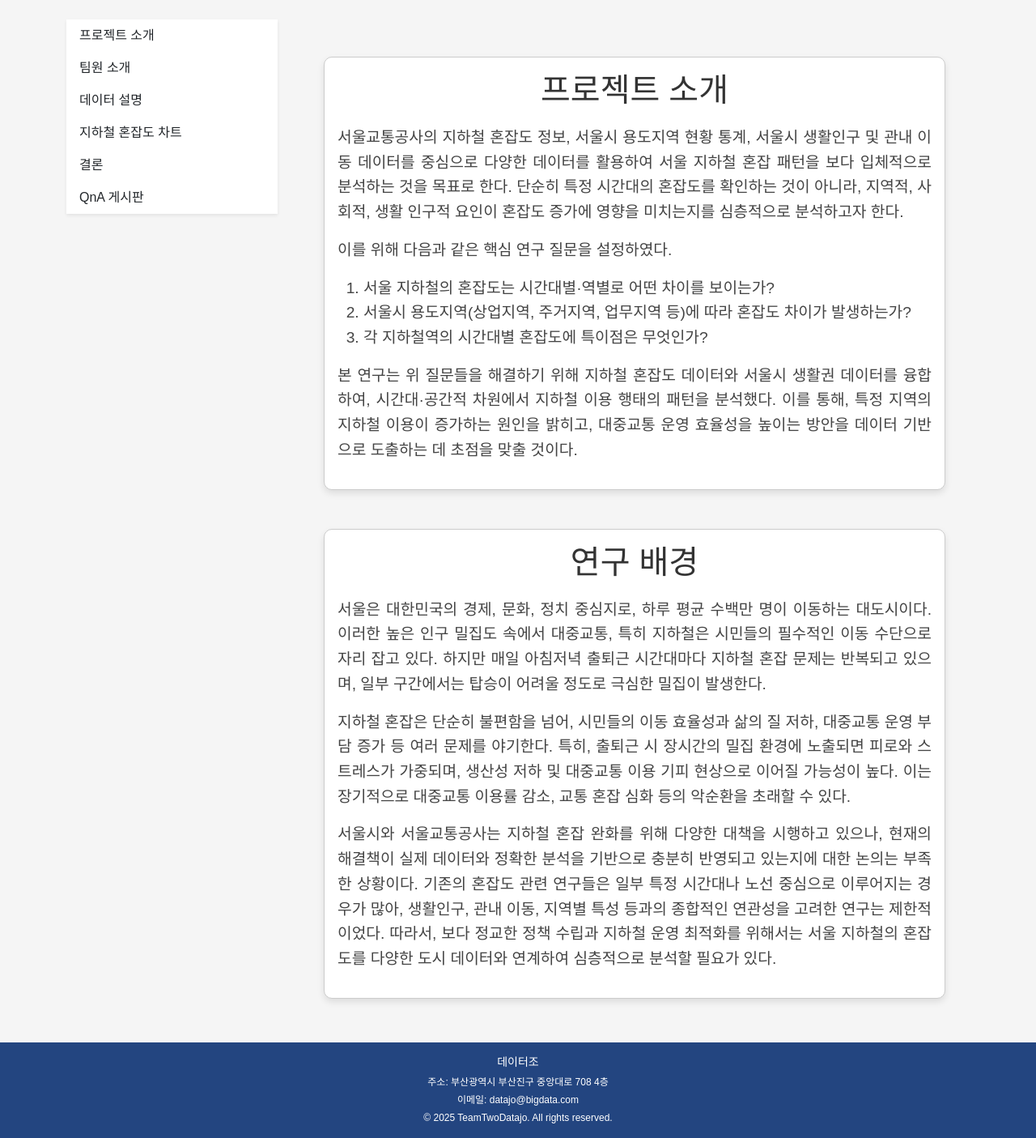
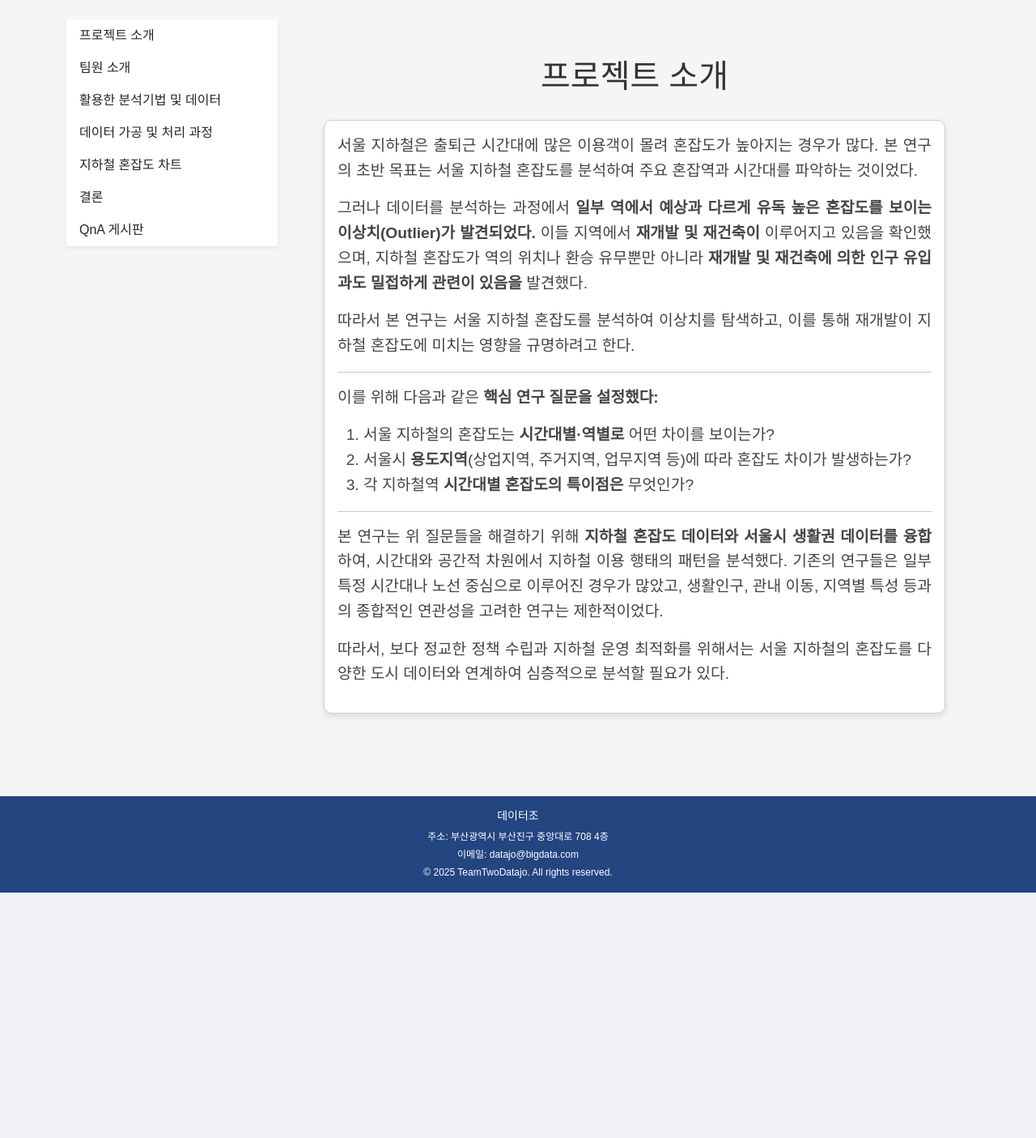
Before and after one commit to compass149/MetroBigDataInsights, a Django app: page /intro/ in a window 1280 px wide. Shown: the part 72-1477 px from the top of the page at 81% size. After the commit the page ends 1174 px from the top, so only its background shows below. Run offline with Django 5.2, Linux system fonts and the light colour scheme; some libraries are stand-ins or nearby versions.

Commit message:
[feat]데이터 관련 페이지 수정

```diff
--- a/mysite/intro/urls.py
+++ b/mysite/intro/urls.py
@@ -6,6 +6,7 @@ urlpatterns = [
     path('', views.index, name='index'),        # 메인 페이지
     path('member/', views.member, name='member'),  # 팀원 소개 페이지
     path('data_source/', views.data_source, name='data_source'),  # 데이터 소개 페이지
+    path('data_processing/', views.data_processing, name='data_processing'),  # 데이터 소개 페이지
     path('chart/', views.chart, name='chart'),  # 데이터 소개 페이지
     path('conclusion/', views.conclusion, name='conclusion'),  # 데이터 소개 페이지
 ]
--- a/mysite/intro/views.py
+++ b/mysite/intro/views.py
@@ -9,6 +9,9 @@ def member(request):
 def data_source(request):
     return render(request, 'intro/data_source.html',{'page_title': '활용 데이터'})
 
+def data_processing(request):
+    return render(request, 'intro/data_processing.html',{'page_title': '데이터 가공 및 처리 과정'})
+
 def chart(request):
     return render(request, 'intro/chart.html',{'page_title': '지하철 혼잡도 차트'})
 
--- a/mysite/templates/base.html
+++ b/mysite/templates/base.html
@@ -118,7 +118,12 @@
                         <a href="{% url 'intro:data_source' %}"
                            class="list-group-item list-group-item-action"
                            style="{% if request.path == '/intro/data_source/' %}background-color: rgba(91, 179, 216, 0.58);{% endif %}">
-                            데이터 설명
+                            활용한 분석기법 및 데이터
+                        </a>
+                        <a href="{% url 'intro:data_processing' %}"
+                           class="list-group-item list-group-item-action"
+                           style="{% if request.path == '/intro/data_processing/' %}background-color: rgba(91, 179, 216, 0.58);{% endif %}">
+                            데이터 가공 및 처리 과정
                         </a>
                         <a href="{% url 'intro:chart' %}"
                            class="list-group-item list-group-item-action"
--- a/mysite/templates/intro/index.html
+++ b/mysite/templates/intro/index.html
@@ -5,64 +5,53 @@
 
 {% block content %}
 <div class="container" style="padding: 30px; max-width: 1000px; margin: 0 auto;">
-
+    <h2 style="text-align: center; font-size: 2.5em; color: #333; margin-bottom: 30px;">프로젝트 소개</h2>
     <!-- 프로젝트 소개 카드 -->
     <div class="card mb-5" style="border-radius: 10px; box-shadow: 0 4px 8px rgba(0, 0, 0, 0.1);">
         <div class="card-body">
-            <h1 class="card-title" style="font-size: 2.5em; color: #333; margin-bottom: 20px;">프로젝트 소개</h1>
+
             <p style="font-size: 1.2em; color: #444; line-height: 1.6; text-align: justify;">
-                {{ description }}
+                서울 지하철은 출퇴근 시간대에 많은 이용객이 몰려 혼잡도가 높아지는 경우가 많다.
+                본 연구의 초반 목표는 서울 지하철 혼잡도를 분석하여 주요 혼잡역과 시간대를 파악하는 것이었다.
             </p>
+
             <p style="font-size: 1.2em; color: #444; line-height: 1.6; text-align: justify;">
-                서울교통공사의 지하철 혼잡도 정보, 서울시 용도지역 현황 통계, 서울시 생활인구 및 관내 이동 데이터를 중심으로 다양한 데이터를 활용하여
-                서울 지하철 혼잡 패턴을 보다 입체적으로 분석하는 것을 목표로 한다.
-                단순히 특정 시간대의 혼잡도를 확인하는 것이 아니라, 지역적, 사회적, 생활 인구적 요인이 혼잡도 증가에 영향을 미치는지를 심층적으로 분석하고자 한다.
+                그러나 데이터를 분석하는 과정에서 <strong>일부 역에서 예상과 다르게 유독 높은 혼잡도를 보이는 이상치(Outlier)가 발견되었다.</strong>
+                이들 지역에서 <strong>재개발 및 재건축이</strong> 이루어지고 있음을 확인했으며,
+                지하철 혼잡도가 역의 위치나 환승 유무뿐만 아니라 <strong>재개발 및 재건축에 의한 인구 유입과도 밀접하게 관련이 있음을</strong> 발견했다.
             </p>
+
             <p style="font-size: 1.2em; color: #444; line-height: 1.6; text-align: justify;">
-                이를 위해 다음과 같은 핵심 연구 질문을 설정하였다.
+                따라서 본 연구는 서울 지하철 혼잡도를 분석하여 이상치를 탐색하고, 이를 통해 재개발이 지하철 혼잡도에 미치는 영향을 규명하려고 한다.
             </p>
+
+            <hr>
+
+            <p style="font-size: 1.2em; color: #444; line-height: 1.6; text-align: justify;">
+                이를 위해 다음과 같은 <strong>핵심 연구 질문을 설정했다:</strong>
+            </p>
+
             <ol style="font-size: 1.2em; color: #444; line-height: 1.6; text-align: justify;">
-                <li>서울 지하철의 혼잡도는 시간대별·역별로 어떤 차이를 보이는가?</li>
-                <li>서울시 용도지역(상업지역, 주거지역, 업무지역 등)에 따라 혼잡도 차이가 발생하는가?</li>
-                <li>각 지하철역의 시간대별 혼잡도에 특이점은 무엇인가?</li>
+                <li>서울 지하철의 혼잡도는 <strong>시간대별·역별로</strong> 어떤 차이를 보이는가?</li>
+                <li>서울시 <strong>용도지역</strong>(상업지역, 주거지역, 업무지역 등)에 따라 혼잡도 차이가 발생하는가?</li>
+                <li>각 지하철역 <strong>시간대별 혼잡도의 특이점은</strong> 무엇인가?</li>
             </ol>
+
+            <hr>
+
             <p style="font-size: 1.2em; color: #444; line-height: 1.6; text-align: justify;">
-                본 연구는 위 질문들을 해결하기 위해 지하철 혼잡도 데이터와 서울시 생활권 데이터를 융합하여,
-                시간대·공간적 차원에서 지하철 이용 행태의 패턴을 분석했다.
-                이를 통해, 특정 지역의 지하철 이용이 증가하는 원인을 밝히고,
-                대중교통 운영 효율성을 높이는 방안을 데이터 기반으로 도출하는 데 초점을 맞출 것이다.
+                본 연구는 위 질문들을 해결하기 위해 <strong>지하철 혼잡도 데이터와 서울시 생활권 데이터를 융합</strong>하여,
+                시간대와 공간적 차원에서 지하철 이용 행태의 패턴을 분석했다.
+                기존의 연구들은 일부 특정 시간대나 노선 중심으로 이루어진 경우가 많았고,
+                생활인구, 관내 이동, 지역별 특성 등과의 종합적인 연관성을 고려한 연구는 제한적이었다.
             </p>
+
+            <p style="font-size: 1.2em; color: #444; line-height: 1.6; text-align: justify;">
+                따라서, 보다 정교한 정책 수립과 지하철 운영 최적화를 위해서는
+                서울 지하철의 혼잡도를 다양한 도시 데이터와 연계하여 심층적으로 분석할 필요가 있다.
+            </p>
+
         </div>
     </div>
-
-    <!-- 연구 배경 카드 -->
-    <div class="card" style="border-radius: 10px; box-shadow: 0 4px 8px rgba(0, 0, 0, 0.1);">
-        <div class="card-body">
-            <h1 class="card-title" style="font-size: 2.5em; color: #333; margin-bottom: 20px;">연구 배경</h1>
-            <p style="font-size: 1.2em; color: #444; line-height: 1.6; text-align: justify;">
-                {{ description }}
-            </p>
-            <p style="font-size: 1.2em; color: #444; line-height: 1.6; text-align: justify;">
-                서울은 대한민국의 경제, 문화, 정치 중심지로, 하루 평균 수백만 명이 이동하는 대도시이다.
-                이러한 높은 인구 밀집도 속에서 대중교통, 특히 지하철은 시민들의 필수적인 이동 수단으로 자리 잡고 있다.
-                하지만 매일 아침저녁 출퇴근 시간대마다 지하철 혼잡 문제는 반복되고 있으며,
-                일부 구간에서는 탑승이 어려울 정도로 극심한 밀집이 발생한다.
-            </p>
-            <p style="font-size: 1.2em; color: #444; line-height: 1.6; text-align: justify;">
-                지하철 혼잡은 단순히 불편함을 넘어, 시민들의 이동 효율성과 삶의 질 저하, 대중교통 운영 부담 증가 등 여러 문제를 야기한다.
-                특히, 출퇴근 시 장시간의 밀집 환경에 노출되면 피로와 스트레스가 가중되며, 생산성 저하 및 대중교통 이용 기피 현상으로 이어질 가능성이 높다.
-                이는 장기적으로 대중교통 이용률 감소, 교통 혼잡 심화 등의 악순환을 초래할 수 있다.
-            </p>
-            <p style="font-size: 1.2em; color: #444; line-height: 1.6; text-align: justify;">
-                서울시와 서울교통공사는 지하철 혼잡 완화를 위해 다양한 대책을 시행하고 있으나,
-                현재의 해결책이 실제 데이터와 정확한 분석을 기반으로 충분히 반영되고 있는지에 대한 논의는 부족한 상황이다.
-                기존의 혼잡도 관련 연구들은 일부 특정 시간대나 노선 중심으로 이루어지는 경우가 많아,
-                생활인구, 관내 이동, 지역별 특성 등과의 종합적인 연관성을 고려한 연구는 제한적이었다.
-                따라서, 보다 정교한 정책 수립과 지하철 운영 최적화를 위해서는 서울 지하철의 혼잡도를
-                다양한 도시 데이터와 연계하여 심층적으로 분석할 필요가 있다.
-            </p>
-        </div>
-    </div>
-
 </div>
 {% endblock %}
```
Also changed, not shown: mysite/templates/intro/chart.html (+134 -5 lines), mysite/templates/intro/data_processing.html (added, +76 -0 lines), mysite/templates/intro/data_source.html (+7 -18 lines), mysite/static/images/data1.png (added), mysite/static/images/data2.png (added), mysite/static/images/data3-1.png (added), mysite/static/images/data3-2.png (added), mysite/static/images/data4.png (added), mysite/static/images/data5.png (added).
